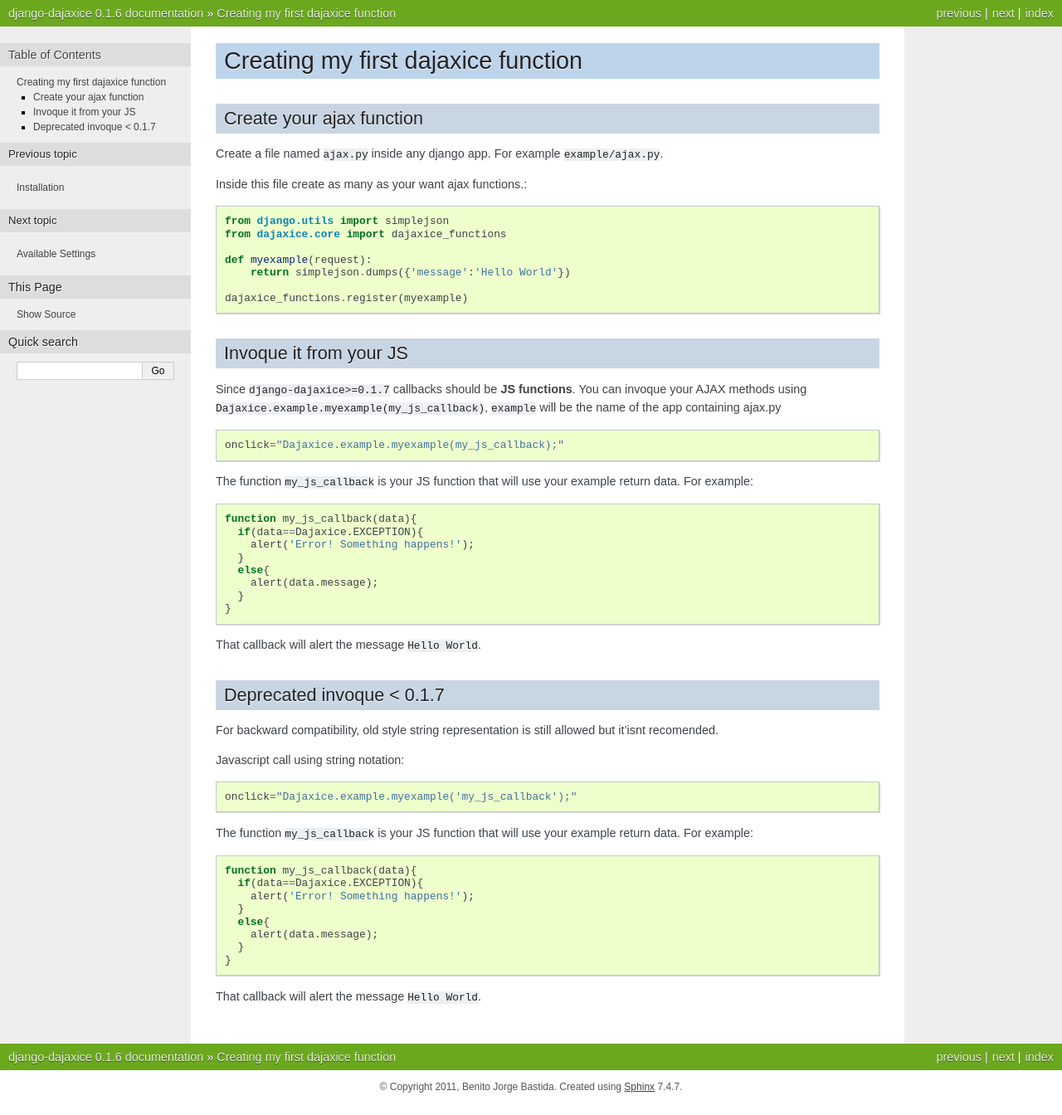
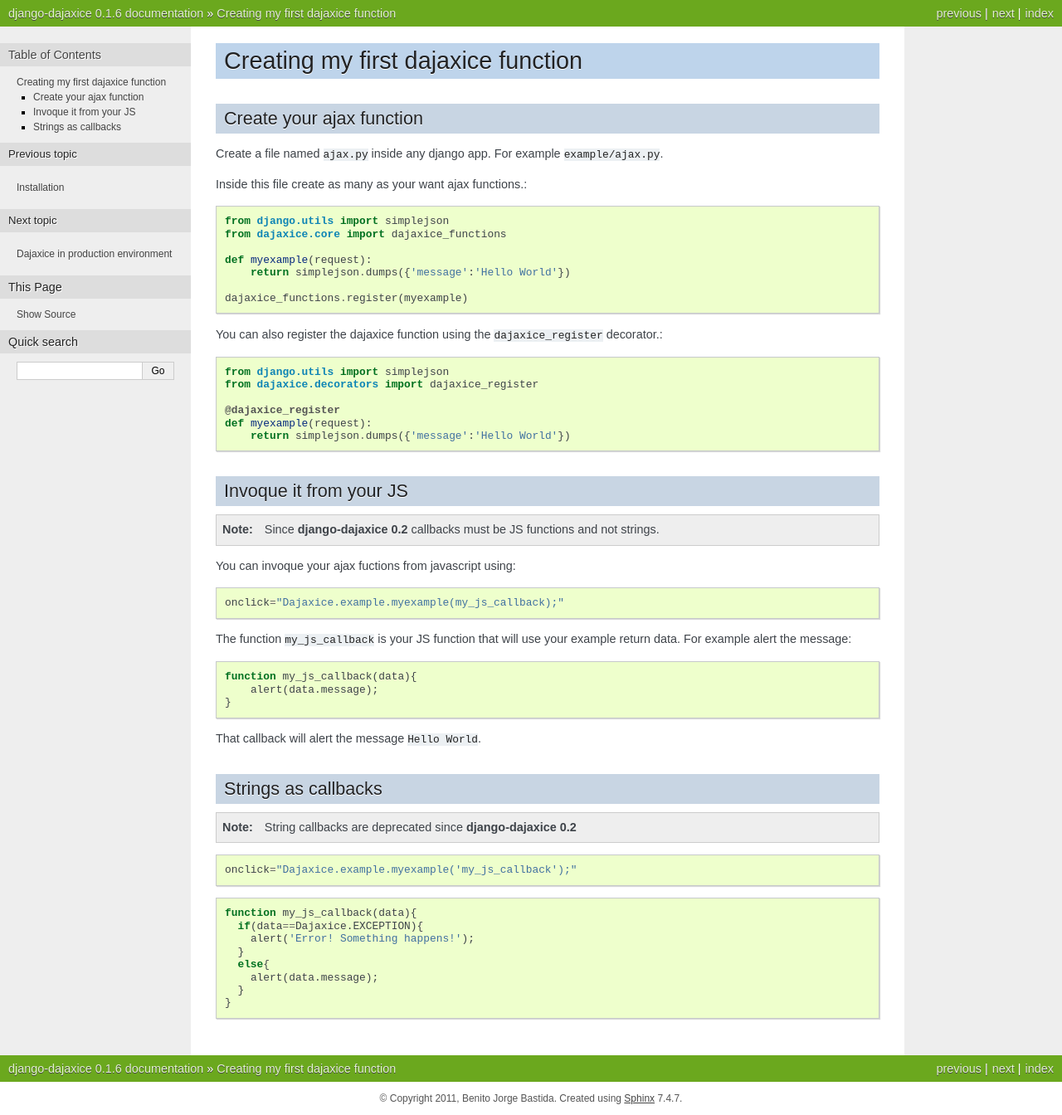
Before and after one commit to jorgebastida/django-dajaxice, a Sphinx documentation site: the page built from docs/create-my-first-dajaxice-function.rst, in a window 1280 px wide. Shown: the whole page at 83% size. Built offline with Sphinx 7.4.7, drawn with Linux system fonts in a browser that asks for light colours; pages that are not in the unit, such as notebooks, are missing from menus.

Commit message:
- New documentation - New logger 'dajaxice' - Fix tests

```diff
--- a/docs/available-settings.rst
+++ b/docs/available-settings.rst
@@ -76,7 +76,9 @@
 DAJAXICE_FUNCTIONS
 -----------------------------------
 
-**DEPRECATED since 0.1.5**
+.. note::
+
+    Deprecated since **django-dajaxice 0.1.5**
 
 This option contains a list of all functions callable via ajax.
 
--- a/docs/create-my-first-dajaxice-function.rst
+++ b/docs/create-my-first-dajaxice-function.rst
@@ -15,17 +15,49 @@
 
 	dajaxice_functions.register(myexample)
 
+You can also register the dajaxice function using the ``dajaxice_register`` decorator.::
+
+	from django.utils import simplejson
+	from dajaxice.decorators import dajaxice_register
+
+	@dajaxice_register
+	def myexample(request):
+            return simplejson.dumps({'message':'Hello World'})
 
 Invoque it from your JS
 ---------------------------
 
-Since ``django-dajaxice>=0.1.7`` callbacks should be **JS functions**. You can invoque your AJAX methods using ``Dajaxice.example.myexample(my_js_callback)``, ``example`` will be the name of the app containing ajax.py
+.. note::
+
+	Since **django-dajaxice 0.2** callbacks must be JS functions and not strings.
+
+You can invoque your ajax fuctions from javascript using:
 
 .. code-block:: javascript
 
 	onclick="Dajaxice.example.myexample(my_js_callback);"
 
-The function ``my_js_callback`` is your JS function that will use your example return data. For example:
+The function ``my_js_callback`` is your JS function that will use your example return data. For example alert the message:
+
+.. code-block:: javascript
+
+	function my_js_callback(data){
+	    alert(data.message);
+	}
+
+That callback will alert the message ``Hello World``.
+
+Strings as callbacks
+---------------------------
+
+.. note::
+
+	String callbacks are deprecated since **django-dajaxice 0.2**
+
+.. code-block:: javascript
+
+	onclick="Dajaxice.example.myexample('my_js_callback');"
+
 
 .. code-block:: javascript
 
@@ -37,31 +69,3 @@
 	    alert(data.message);
 	  }
 	}
-
-That callback will alert the message ``Hello World``.
-
-Deprecated invoque < 0.1.7
----------------------------
-
-For backward compatibility, old style string representation is still allowed but it'isnt recomended.
-
-Javascript call using string notation:
-
-.. code-block:: javascript
-
-	onclick="Dajaxice.example.myexample('my_js_callback');"
-
-The function ``my_js_callback`` is your JS function that will use your example return data. For example:
-
-.. code-block:: javascript
-
-	function my_js_callback(data){
-	  if(data==Dajaxice.EXCEPTION){
-	    alert('Error! Something happens!');
-	  }
-	  else{
-	    alert(data.message);
-	  }
-	}
-
-That callback will alert the message ``Hello World``.
```
Also changed, not shown: docs/index.rst (+5 -2 lines), docs/modules.rst (line endings or trailing spaces), 5 other files.
